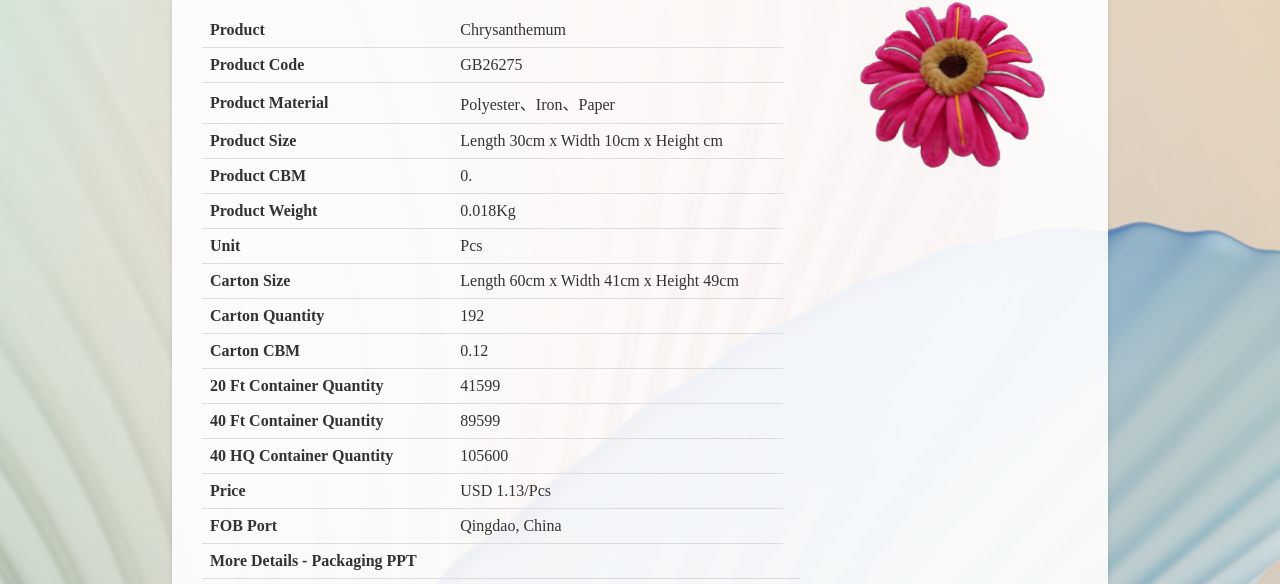
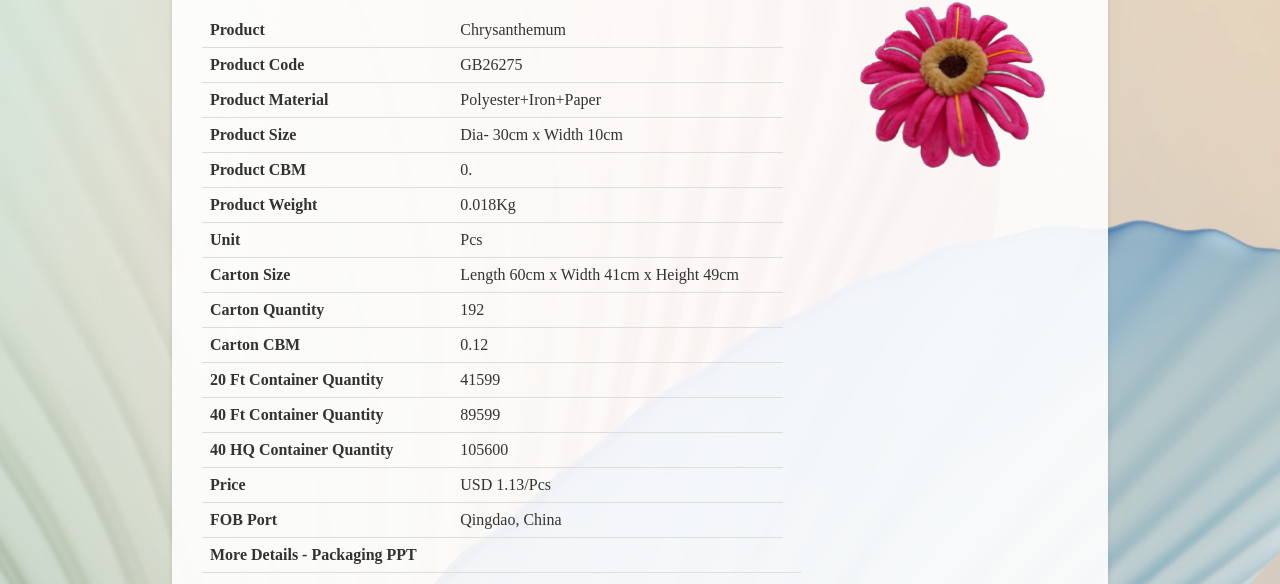
Before and after one commit to GBSLIT/GB26275, a plain HTML site: page index.html in a window 1280 px wide. Shown: the part 216-800 px from the top of the page. Drawn offline with Linux system fonts and the light colour scheme.

Commit message:
Update index.html

```diff
--- a/index.html
+++ b/index.html
@@ -145,11 +145,11 @@
                 </tr>
                 <tr>
                     <th>Product Material</th>
-                    <td>Polyester、Iron、Paper</td>
+                    <td>Polyester+Iron+Paper</td>
                 </tr>
                 <tr>
                     <th>Product Size</th>
-                    <td>Length 30cm x Width 10cm x Height cm</td>
+                    <td>Dia- 30cm x Width 10cm</td>
                 </tr>
                 <tr>
                     <th>Product CBM</th>
```
